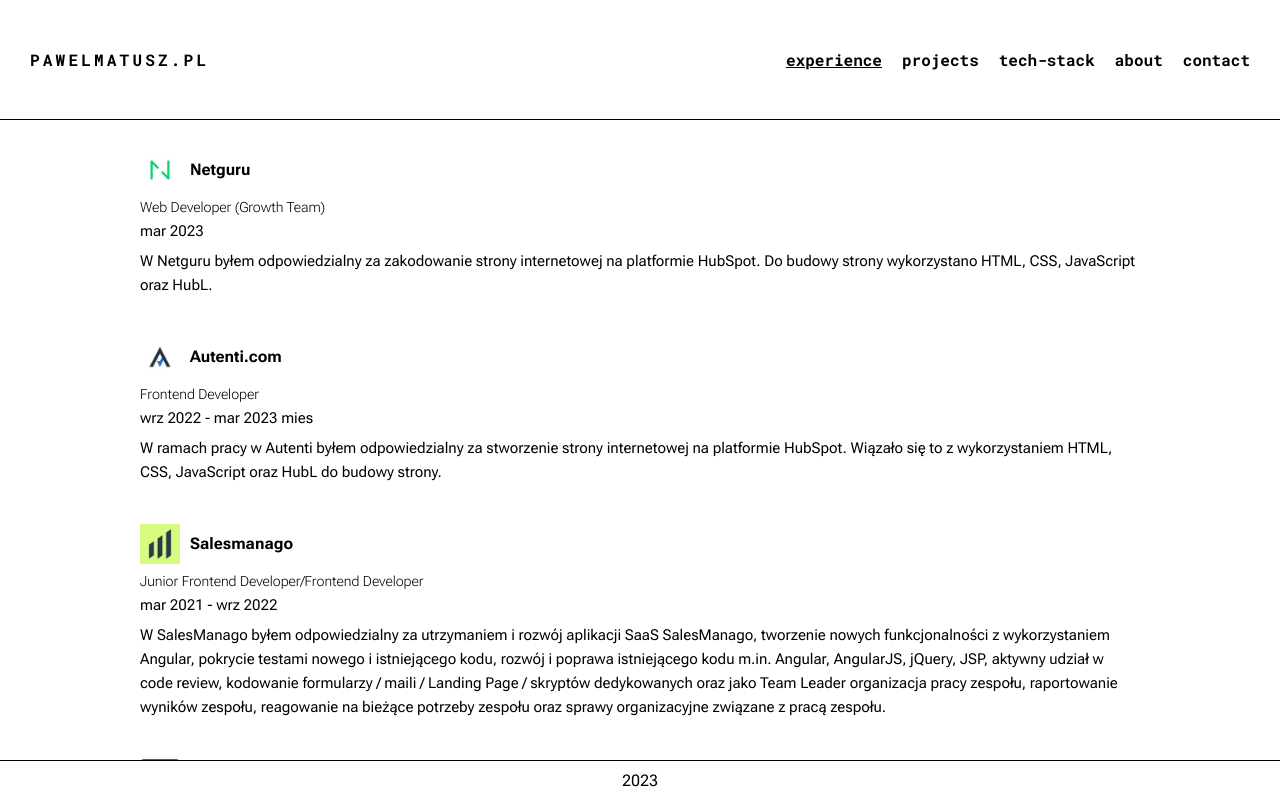
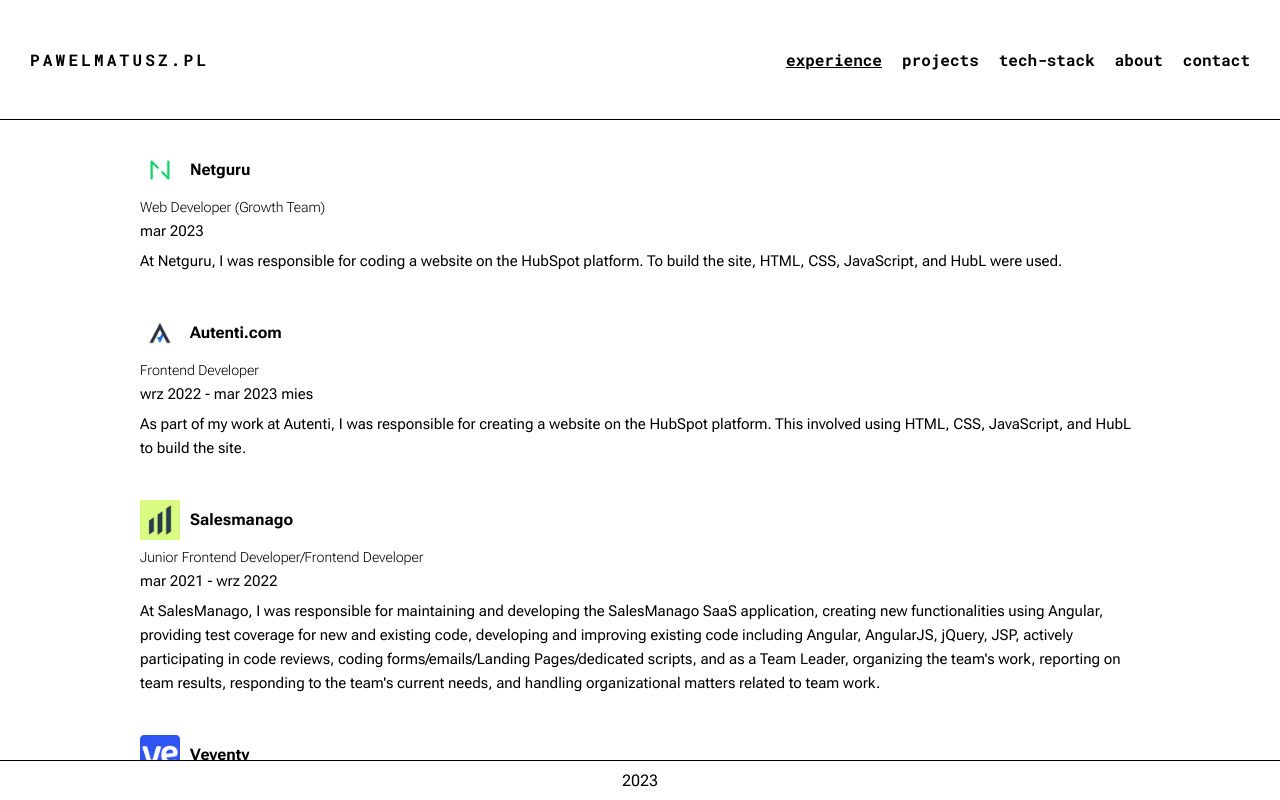
Before and after one commit to PawelMatusz/angular-portfolio, an Angular app: page /experience in a window 1280 px wide. Built offline with nearby package versions, Linux system fonts and the light colour scheme.

Commit message:
change language

```diff
--- a/src/app/components/experience/experience.component.ts
+++ b/src/app/components/experience/experience.component.ts
@@ -13,28 +13,28 @@
     {
       "companyName": 'Netguru',
       "during": 'mar 2023',
-      'description': 'W Netguru byłem odpowiedzialny za zakodowanie strony internetowej na platformie HubSpot. Do budowy strony wykorzystano HTML, CSS, JavaScript oraz HubL.',
+      'description': "At Netguru, I was responsible for coding a website on the HubSpot platform. To build the site, HTML, CSS, JavaScript, and HubL were used.",
       'role': 'Web Developer (Growth Team)',
       'logo': '../../../assets/img/netguru_logo.jpeg'
     },
     {
       "companyName": 'Autenti.com',
       "during": 'wrz 2022 - mar 2023 mies',
-      'description': 'W ramach pracy w Autenti byłem odpowiedzialny za stworzenie strony internetowej na platformie HubSpot. Wiązało się to z wykorzystaniem HTML, CSS, JavaScript oraz HubL do budowy strony.',
+      'description': "As part of my work at Autenti, I was responsible for creating a website on the HubSpot platform. This involved using HTML, CSS, JavaScript, and HubL to build the site.",
       'role': 'Frontend Developer',
       'logo': '../../../assets/img/autenti_logo.jpeg'
     },
     {
       "companyName": 'Salesmanago',
       "during": 'mar 2021 - wrz 2022',
-      'description': "W SalesManago byłem odpowiedzialny za utrzymaniem i rozwój aplikacji SaaS SalesManago, tworzenie nowych funkcjonalności z wykorzystaniem Angular, pokrycie testami nowego i istniejącego kodu, rozwój i poprawa istniejącego kodu m.in. Angular, AngularJS, jQuery, JSP, aktywny udział w code review, kodowanie formularzy / maili / Landing Page / skryptów dedykowanych oraz jako Team Leader organizacja pracy zespołu, raportowanie wyników zespołu, reagowanie na bieżące potrzeby zespołu oraz sprawy organizacyjne związane z pracą zespołu.",
+      'description': "At SalesManago, I was responsible for maintaining and developing the SalesManago SaaS application, creating new functionalities using Angular, providing test coverage for new and existing code, developing and improving existing code including Angular, AngularJS, jQuery, JSP, actively participating in code reviews, coding forms/emails/Landing Pages/dedicated scripts, and as a Team Leader, organizing the team's work, reporting on team results, responding to the team's current needs, and handling organizational matters related to team work.",
       'role': 'Junior Frontend Developer/Frontend Developer',
       'logo': '../../../assets/img/salesmanago_logo.jpeg'
     },
     {
       "companyName": 'Veventy',
       "during": 'gru 2020 - lut 2021',
-      'description': 'Pracując w Veventy byłem odpowiedzialny za wykonanie strony internetowej streamspace.pl',
+      'description': "While working at Veventy, I was responsible for creating the streamspace.pl website.",
       'role': 'Junior frontend developer',
       'logo': '../../../assets/img/veventy_logo.jpeg'
     },
```
